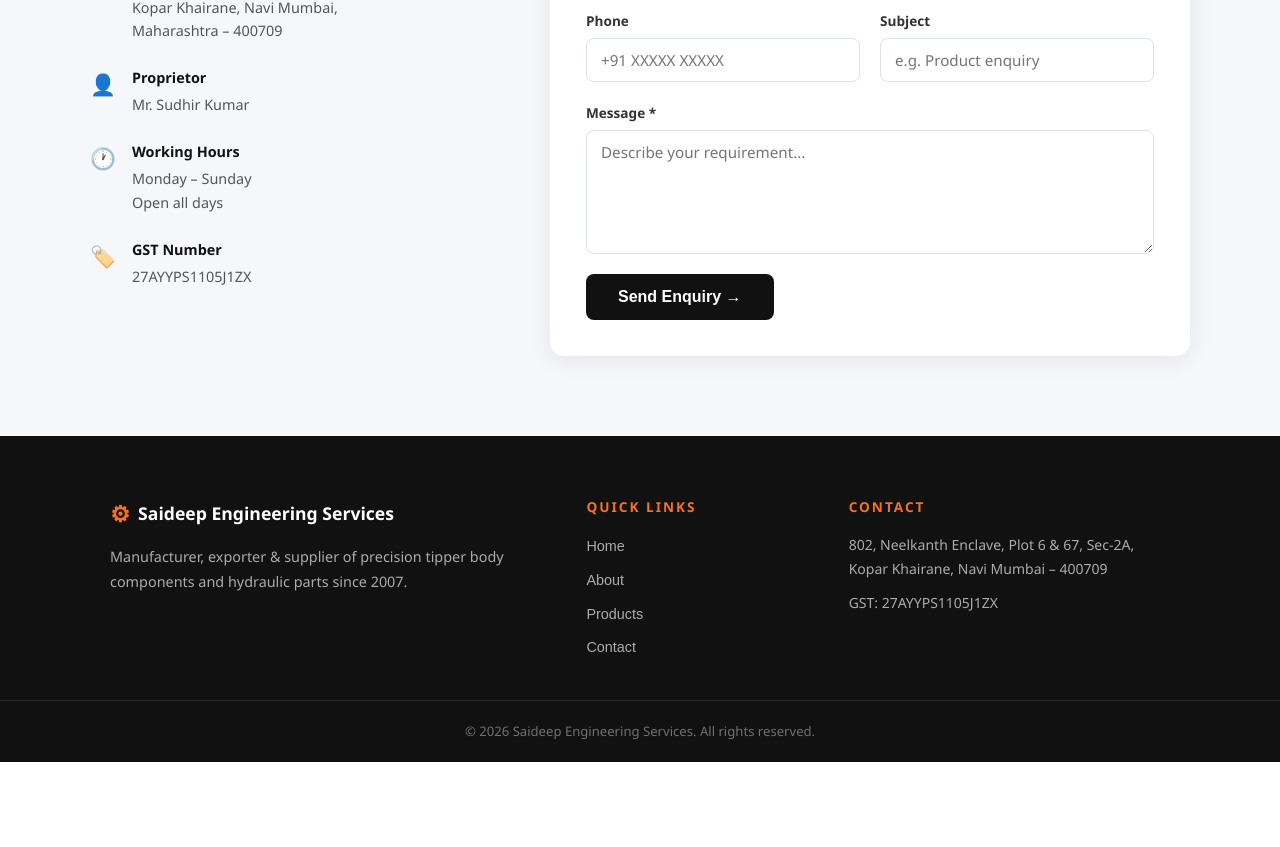
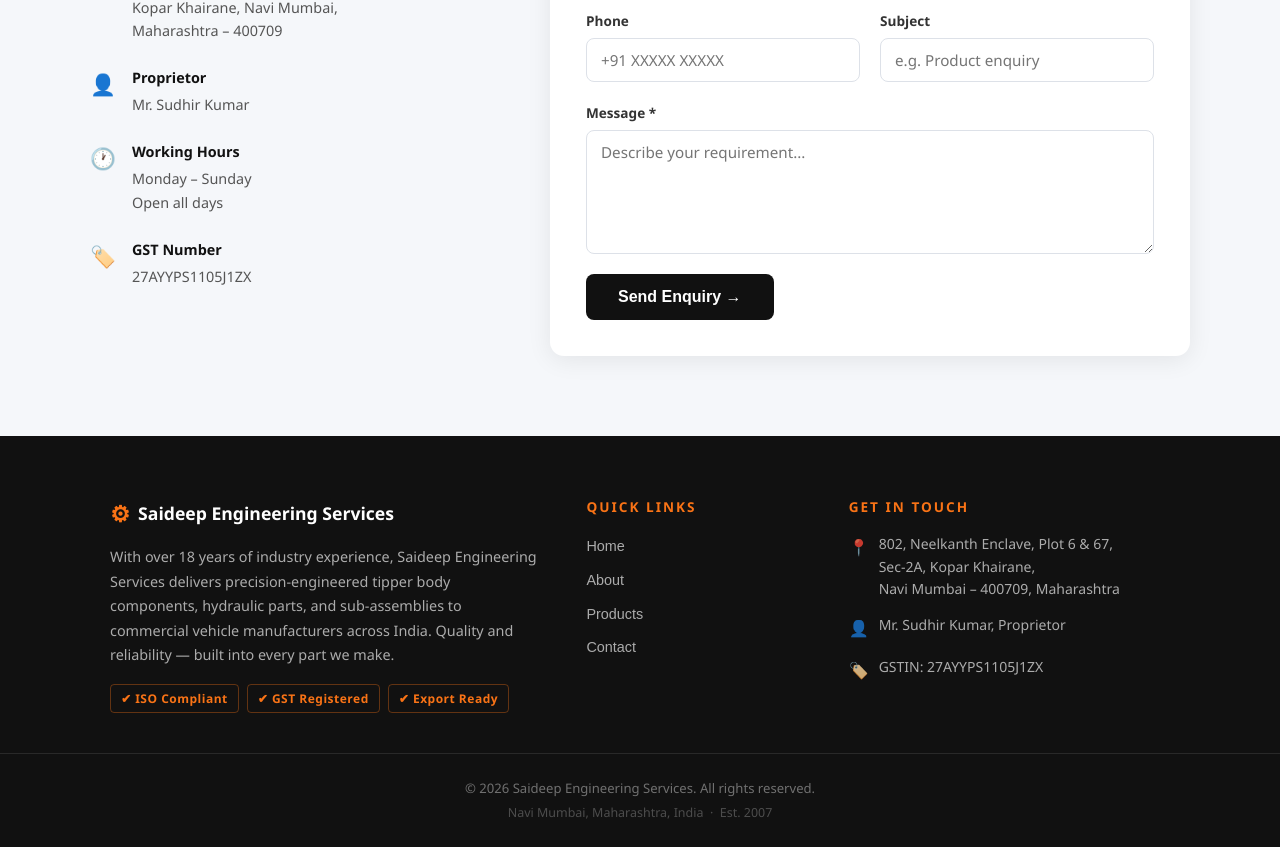
Before and after one commit to sharansudhir/saideep-engineering-services, a React (Vite) app: page / in a window 1280 px wide. Shown: the part 3321-4168 px from the top of the page. Before the commit the page ends 4083 px from the top, so only its background shows below. Built offline with nearby package versions, Linux system fonts and the light colour scheme.

Commit message:
Improve footer content with fuller description, contact details, and credential badges

```diff
--- a/src/components/Footer.css
+++ b/src/components/Footer.css
@@ -64,18 +64,55 @@
   color: #f97316;
 }
 
-.footer-contact p {
+.footer-contact-item {
+  display: flex;
+  gap: 10px;
+  align-items: flex-start;
+  margin-bottom: 14px;
+}
+
+.footer-contact-item span {
+  font-size: 1rem;
+  flex-shrink: 0;
+  margin-top: 2px;
+}
+
+.footer-contact-item p {
   font-size: 0.875rem;
-  line-height: 1.7;
+  line-height: 1.6;
   color: rgba(255,255,255,0.65);
+  margin: 0;
+}
+
+.footer-badges {
+  display: flex;
+  flex-wrap: wrap;
+  gap: 8px;
+  margin-top: 16px;
+}
+
+.footer-badges span {
+  font-size: 0.75rem;
+  font-weight: 600;
+  color: #f97316;
+  border: 1px solid rgba(249,115,22,0.35);
+  border-radius: 4px;
+  padding: 4px 10px;
+  letter-spacing: 0.5px;
 }
 
 .footer-bottom {
   border-top: 1px solid rgba(255,255,255,0.1);
   text-align: center;
-  padding: 20px;
+  padding: 24px 20px;
   font-size: 0.82rem;
   color: rgba(255,255,255,0.4);
+}
+
+.footer-bottom-sub {
+  margin-top: 4px;
+  font-size: 0.78rem;
+  color: rgba(255,255,255,0.25);
 }
 
 @media (max-width: 720px) {
--- a/src/components/Footer.jsx
+++ b/src/components/Footer.jsx
@@ -14,9 +14,16 @@
             <span>⚙</span> Saideep Engineering Services
           </div>
           <p>
-            Manufacturer, exporter &amp; supplier of precision tipper body components
-            and hydraulic parts since 2007.
+            With over 18 years of industry experience, Saideep Engineering Services
+            delivers precision-engineered tipper body components, hydraulic parts, and
+            sub-assemblies to commercial vehicle manufacturers across India. Quality
+            and reliability — built into every part we make.
           </p>
+          <div className="footer-badges">
+            <span>✔ ISO Compliant</span>
+            <span>✔ GST Registered</span>
+            <span>✔ Export Ready</span>
+          </div>
         </div>
 
         <div className="footer-links">
@@ -31,14 +38,25 @@
         </div>
 
         <div className="footer-contact">
-          <h4>Contact</h4>
-          <p>802, Neelkanth Enclave, Plot 6 &amp; 67, Sec-2A,<br />Kopar Khairane, Navi Mumbai – 400709</p>
-          <p style={{ marginTop: 10 }}>GST: 27AYYPS1105J1ZX</p>
+          <h4>Get In Touch</h4>
+          <div className="footer-contact-item">
+            <span>📍</span>
+            <p>802, Neelkanth Enclave, Plot 6 &amp; 67,<br />Sec-2A, Kopar Khairane,<br />Navi Mumbai – 400709, Maharashtra</p>
+          </div>
+          <div className="footer-contact-item">
+            <span>👤</span>
+            <p>Mr. Sudhir Kumar, Proprietor</p>
+          </div>
+          <div className="footer-contact-item">
+            <span>🏷️</span>
+            <p>GSTIN: 27AYYPS1105J1ZX</p>
+          </div>
         </div>
       </div>
 
       <div className="footer-bottom">
         <p>© {new Date().getFullYear()} Saideep Engineering Services. All rights reserved.</p>
+        <p className="footer-bottom-sub">Navi Mumbai, Maharashtra, India &nbsp;·&nbsp; Est. 2007</p>
       </div>
     </footer>
   )
```
